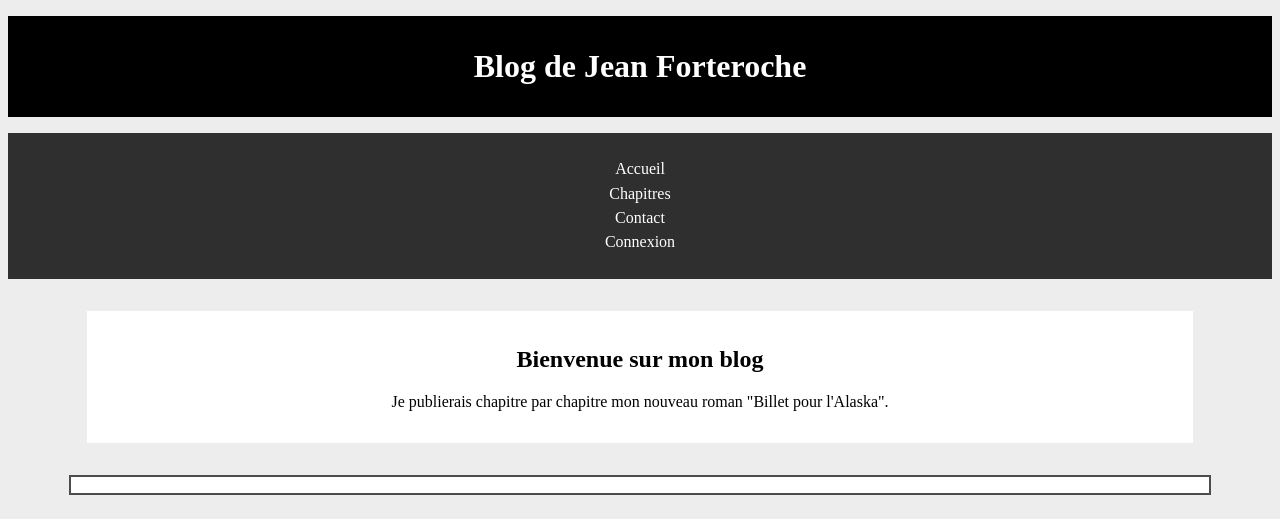
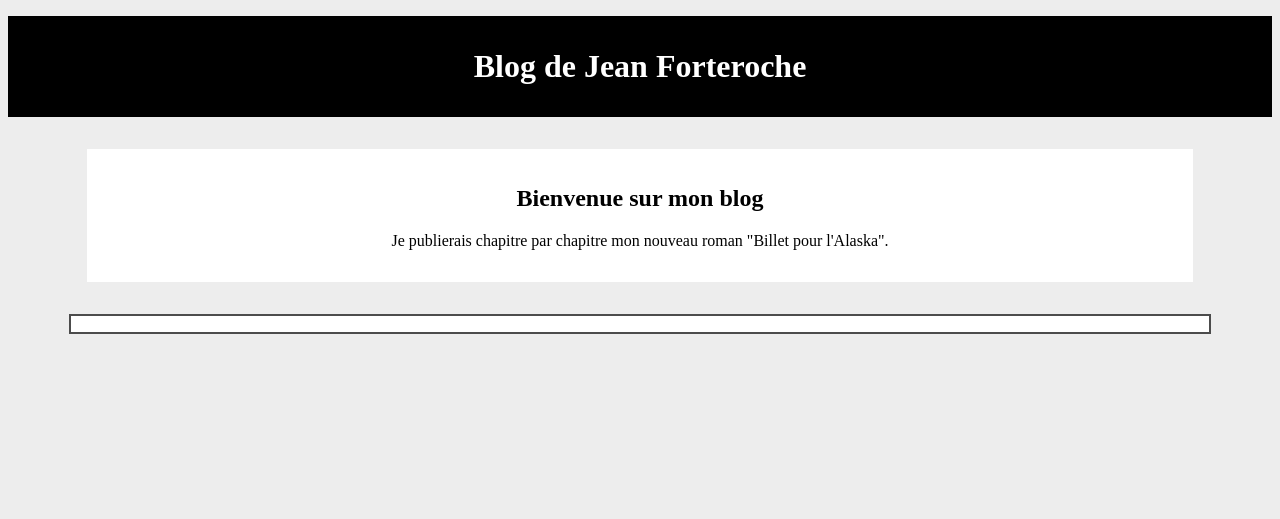
Before and after one commit to ophelieresfa/writer_blog, a PHP site: page / in a window 1280 px wide. Shown: the top 519 px of the page. Run offline with PHP 8.4, Linux system fonts and the light colour scheme; data that the repository does not hold is empty.

Commit message:
Delete the navbar of the file home.twig
For add in the file navbar.twig

```diff
--- a/src/View/home.twig
+++ b/src/View/home.twig
@@ -14,23 +14,6 @@
     <header>
         <h1>Blog de Jean Forteroche</h1>
     </header>
-
-    <nav>
-        <ul>
-            <li>
-                <a href="index.php?action=home">Accueil</a>
-            </li>
-            <li>
-                <a href="#">Chapitres</a>
-            </li>
-            <li>
-                <a href="#">Contact</a>
-            </li>
-            <li>
-                <a href="#">Connexion</a>
-            </li>
-        </ul>
-    </nav>
 
     {% block main %}
         <main class="white">
```
